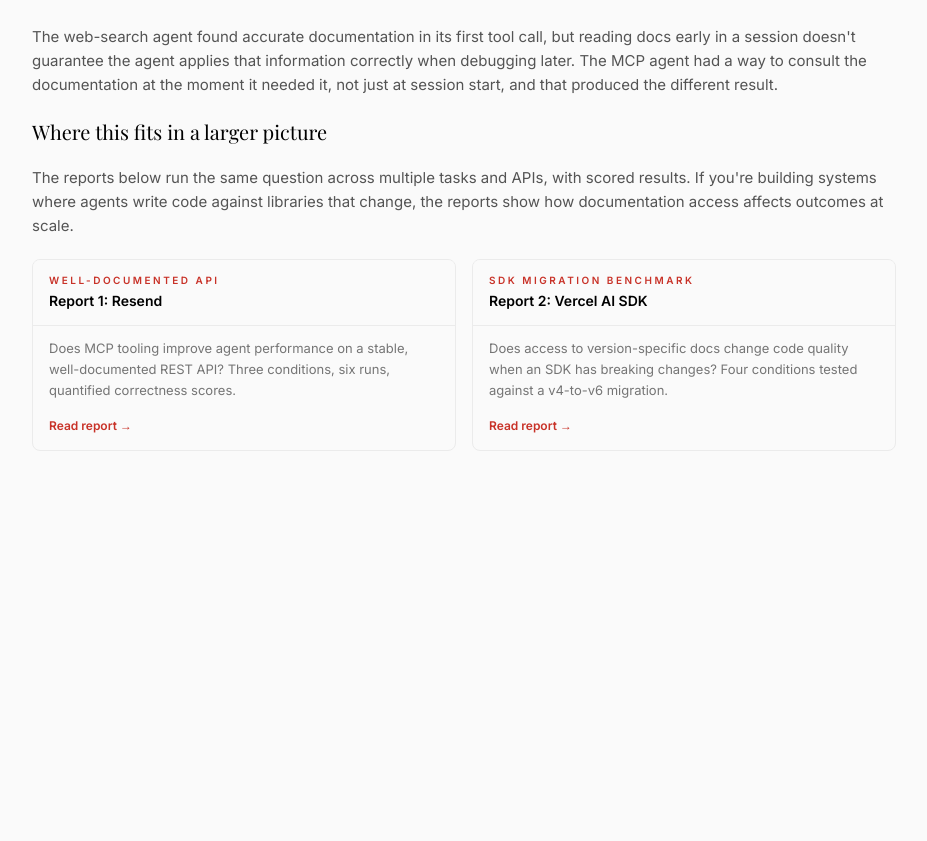
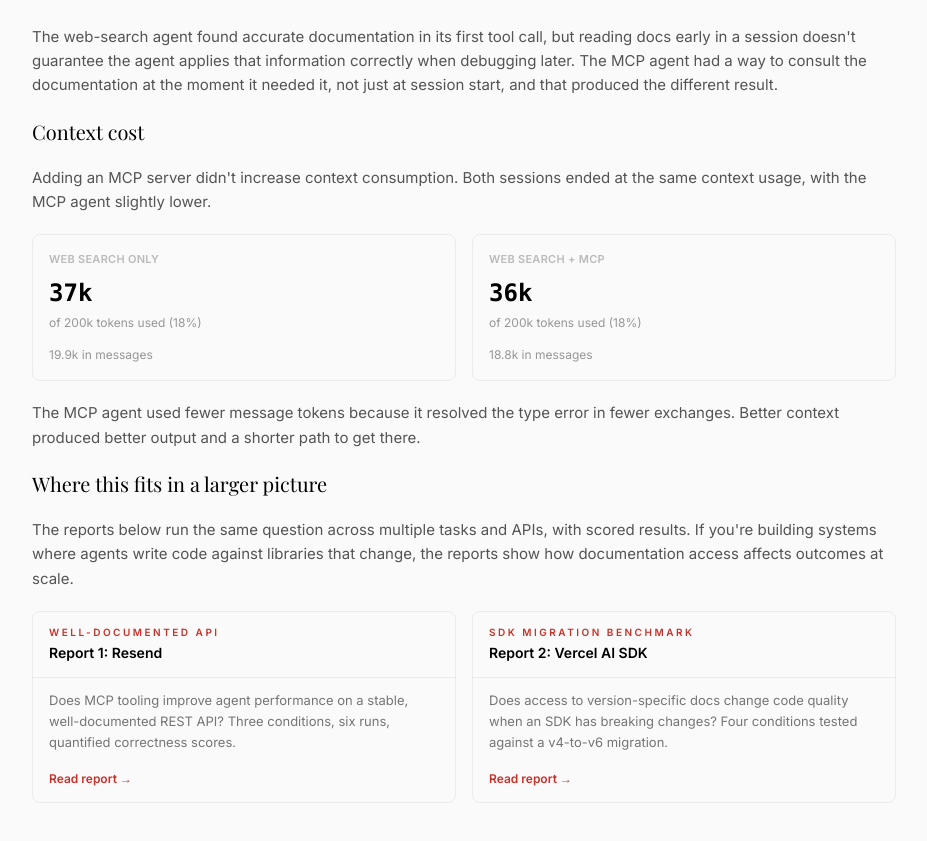
Before and after one commit to ritza-co/speakeasy-report-site, a React (Vite) app: page / in a window 1280 px wide. Shown: the part 8763-9604 px from the top of the page, without its empty margins (64-991 px from the left). Before the commit the page ends 9278 px from the top, so only its background shows below. Built offline with nearby package versions, Linux system fonts and the light colour scheme; a web font is replaced by a local one.

Commit message:
add context cost section to conclusion

```diff
--- a/src/components/GuideArticle.tsx
+++ b/src/components/GuideArticle.tsx
@@ -357,6 +357,30 @@ export default function GuideArticle({ onNavigate }: GuideArticleProps) {
             </p>
 
             <h3 className="font-serif text-xl text-ink dark:text-white mt-6 mb-3">
+              Context cost
+            </h3>
+            <p>
+              Adding an MCP server didn't increase context consumption. Both sessions ended at the same context usage, with the MCP agent slightly lower.
+            </p>
+            <div className="flex gap-4 my-5">
+              <div className="flex-1 border border-stone-200 dark:border-stone-700 rounded-lg p-4">
+                <div className="text-[11px] font-sans font-semibold text-stone-400 uppercase tracking-wide mb-2">Web search only</div>
+                <div className="text-2xl font-mono font-bold text-ink dark:text-white">37k</div>
+                <div className="text-[12px] text-stone-500 dark:text-stone-400 mt-1">of 200k tokens used (18%)</div>
+                <div className="text-[12px] text-stone-500 dark:text-stone-400 mt-3">19.9k in messages</div>
+              </div>
+              <div className="flex-1 border border-stone-200 dark:border-stone-700 rounded-lg p-4">
+                <div className="text-[11px] font-sans font-semibold text-stone-400 uppercase tracking-wide mb-2">Web search + MCP</div>
+                <div className="text-2xl font-mono font-bold text-ink dark:text-white">36k</div>
+                <div className="text-[12px] text-stone-500 dark:text-stone-400 mt-1">of 200k tokens used (18%)</div>
+                <div className="text-[12px] text-stone-500 dark:text-stone-400 mt-3">18.8k in messages</div>
+              </div>
+            </div>
+            <p>
+              The MCP agent used fewer message tokens because it resolved the type error in fewer exchanges. Better context produced better output and a shorter path to get there.
+            </p>
+
+            <h3 className="font-serif text-xl text-ink dark:text-white mt-6 mb-3">
               Where this fits in a larger picture
             </h3>
             <p>
```
